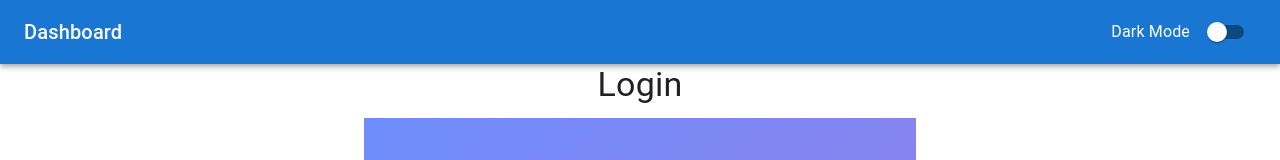
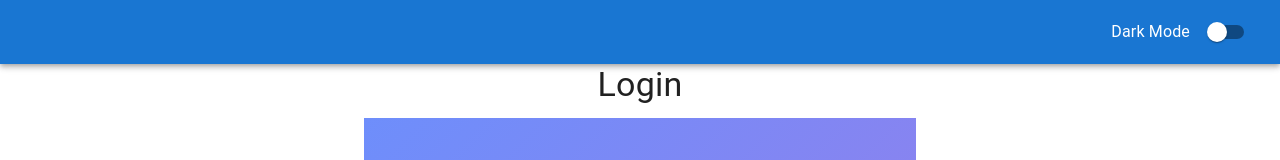
Before and after one commit to SandulRusara/recipe-app-new, a React (Vite) app: page /login in a window 1280 px wide. Shown: the top 160 px of the page. Built offline with nearby package versions, Linux system fonts and the light colour scheme.

Commit message:
update dashbord

```diff
--- a/src/App.tsx
+++ b/src/App.tsx
@@ -42,7 +42,7 @@ const App = () => {
             <AppBar position="static" color="primary">
                 <Toolbar>
                     <Typography variant="h6" sx={{ flexGrow: 1 }}>
-                        Dashboard
+                        {/*Dashboard*/}
                     </Typography>
                     <Box display="flex" alignItems="center">
                         <Typography variant="body1" sx={{ marginRight: 1 }}>Dark Mode</Typography>
```
